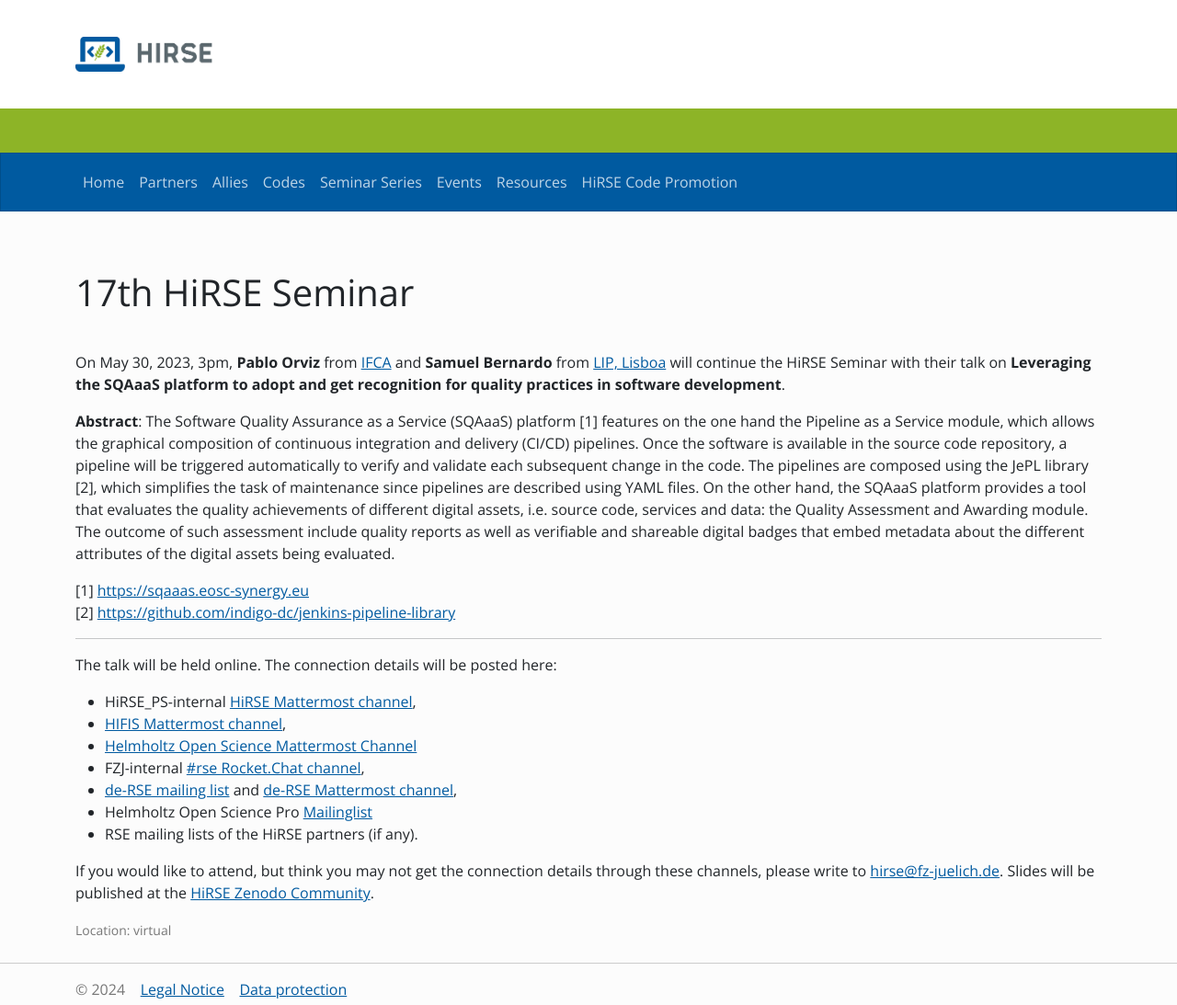
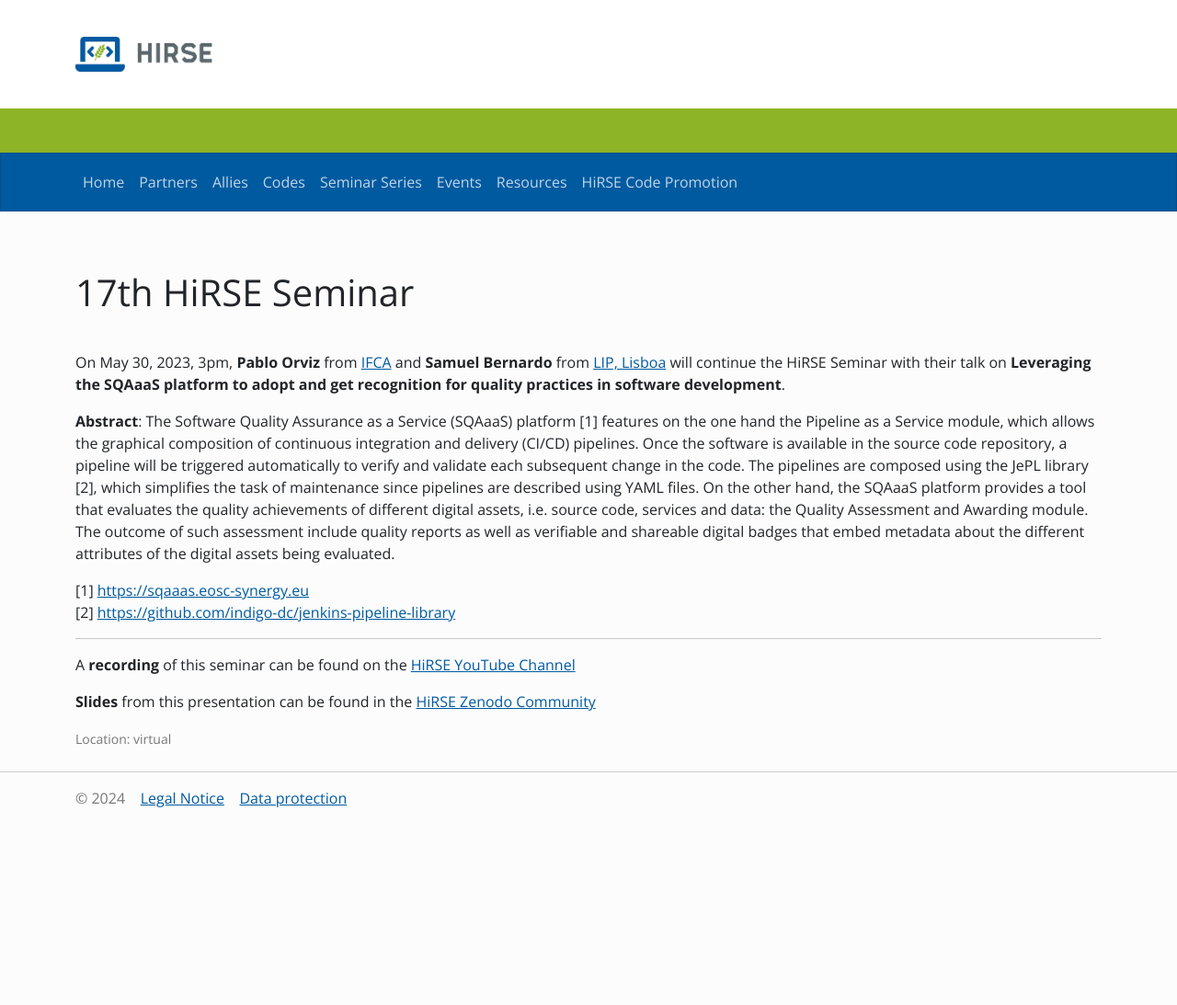
Before and after one commit to Helmholtz-HiRSE/helmholtz-hirse.github.io, a Jekyll site: the page built from _series/2023_05_30-seminar_17.md, in a window 1280 px wide. Shown: the whole page at 92% size. Built offline with Jekyll 4.4.1, drawn with Linux system fonts in a browser that asks for light colours; nearby versions of some CDN libraries; after the commit the page ends 900 px from its top, so only the background shows below that.

Commit message:
Update 2023_05_30-seminar_17.md

```diff
--- a/_series/2023_05_30-seminar_17.md
+++ b/_series/2023_05_30-seminar_17.md
@@ -17,15 +17,6 @@
 
 
 ***
+A **recording** of this seminar can be found on the [HiRSE YouTube Channel](https://www.youtube.com/watch?v=puuqAMfTAOQ)
 
-The talk will be held online. The connection details will be posted here:
-
-* HiRSE_PS-internal [HiRSE Mattermost channel](https://mattermost.hzdr.de/hirse),
-* [HIFIS Mattermost channel](https://mattermost.hzdr.de/hifis),
-* [Helmholtz Open Science Mattermost Channel](https://mattermost.hzdr.de/open-science)
-* FZJ-internal [#rse Rocket.Chat channel](https://chat.fz-juelich.de/channel/rse),
-* [de-RSE mailing list](https://de-rse.org/de/join.html) and [de-RSE Mattermost channel](https://chat.gwdg.de/channel/derse),
-* Helmholtz Open Science Pro [Mailinglist](https://os.helmholtz.de/en/newsroom/mailing-list/)
-* RSE mailing lists of the HiRSE partners (if any).
-
-If you would like to attend, but think you may not get the connection details through these channels, please write to [hirse@fz-juelich.de](mailto:hirse@fz-juelich.de). Slides will be published at the [HiRSE Zenodo Community](https://zenodo.org/communities/hirse/).
+**Slides** from this presentation can be found in the [HiRSE Zenodo Community](https://zenodo.org/records/8090242)
```
